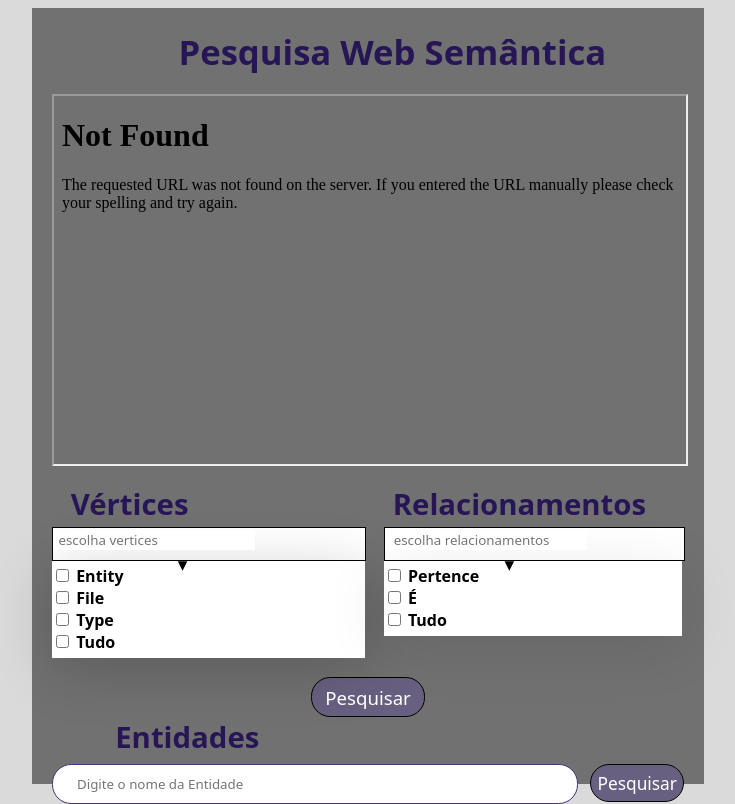
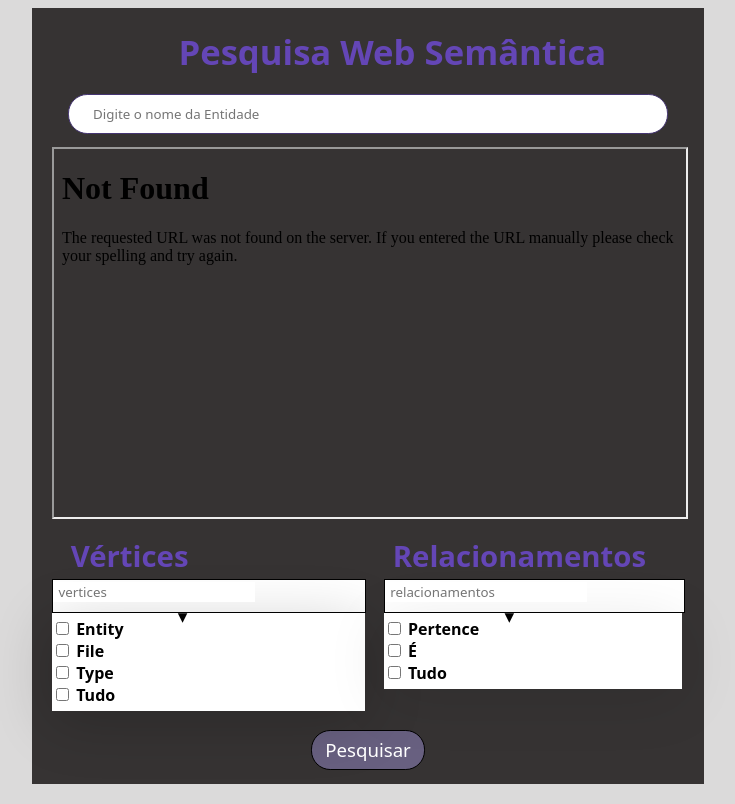
Before and after one commit to Mandree29/tcc, a Flask app: template templates/index.html in a window 1280 px wide. Shown: the whole page, without its empty margins (272-1007 px from the left). Run offline with Flask 3, Linux system fonts and the light colour scheme; the template is opened without the code that fills it, so the values that code supplies are empty.

Commit message:
mudança de cor

```diff
--- a/grafo.html
+++ b/grafo.html
@@ -12,7 +12,7 @@
 <style type="text/css">
 
         #mynetwork {
-            width: 500px;
+            width: 600;
             height: 500px;
             background-color: #ffffff;
             border: 1px solid lightgray;
@@ -25,7 +25,7 @@
             position:absolute;
             top:0px;
             left:0px;
-            width: 500px;
+            width: 600;
             height: 500px;
             background-color:rgba(200,200,200,0.8);
             -webkit-transition: all 0.5s ease;
--- a/grafos/grafo.html
+++ b/grafos/grafo.html
@@ -2,6 +2,7 @@
 <head>
 <link rel="stylesheet" href="https://cdn.jsdelivr.net/npm/vis-network@latest/styles/vis-network.css" type="text/css" />
 <script type="text/javascript" src="https://cdn.jsdelivr.net/npm/vis-network@latest/dist/vis-network.min.js"> </script>
+<link rel="stylesheet" href="grafostyle.css">
 <center>
 <h1></h1>
 </center>
@@ -12,7 +13,7 @@
 <style type="text/css">
 
         #mynetwork {
-            width: 500px;
+            width: 1600px;
             height: 500px;
             background-color: #ffffff;
             border: 1px solid lightgray;
--- a/static/style.css
+++ b/static/style.css
@@ -13,7 +13,7 @@ main{
     width: 50%;
     padding: 20px;
     /* margin-top: 12%; */
-    background-color: rgba(10, 10, 10, 0.5);
+    background-color: rgb(54, 51, 51);
     /* box-shadow: 1px 2px 1px black; */
     /* border-radius: 1%; */
     height: 92vh;
@@ -27,7 +27,7 @@ h1{
     margin-bottom: 3%;
     font-size: 26pt;
     padding: 0;
-    color: #271655;
+    color: #6446b6;
 }
 
 h3{
@@ -35,7 +35,7 @@ h3{
     margin-left: 3%;
     font-size: 22pt;
     margin-top: 0;
-    color: #271655;
+    color: #6446b6;
 
 
 }
--- a/templates/index.html
+++ b/templates/index.html
@@ -5,18 +5,27 @@
     <meta http-equiv="X-UA-Compatible" content="IE=edge">
     <meta name="viewport" content="width=device-width, initial-scale=1.0">
     <link rel="stylesheet" href="..\static\style.css">
+    <link rel="stylesheet" href="../static/media.css">
     <title>Pesquisa Grafo</title>
 </head>
 <body>
     <main>
     <h1>Pesquisa Web Semântica</h1>
+    <form action="pesquisa2" method="get" id="form_2">
+        <label for="valor" class="form-label" id="form2">
+            <input type="text" name="val" placeholder="Digite o nome da Entidade" class="form-control" id="nomes">
+            <!-- <input type="submit" value="Pesquisar" class="btn btn-primary" id="btn2"> -->
+        </label>
+        <ul id="caixa_nomes"></ul>
+        </form>
+
     <iframe  width="100%" height="50%" frameborder="1" scrolling="auto" id="iframe"></iframe>
     <section>
     <form action="/pesquisa" id="form_1">
     <div class="select_vertice">
         <h3 id="tit_vert">Vértices</h3>
         <div class="campo_selecao">
-            <input type="text" placeholder=" escolha vertices" id="select_input" class="seletor_input" value="" name="vertice">
+            <input type="text" placeholder=" vertices" id="select_input" class="seletor_input" value="" name="vertice">
             <span class="seta_baixo"> &blacktriangledown;</span>
         </div>
 <!---lista dos checkboxes para caixa de seleção multipla-->
@@ -43,7 +52,7 @@
     <div class="select_rel">
         <h3 id="tit_rel">Relacionamentos</h3>
         <div class="campo_selecao2">
-        <input type="text" placeholder="  escolha relacionamentos" id="rel_id" class="rel_class" value="" name="relacionamento" >
+        <input type="text" placeholder=" relacionamentos" id="rel_id" class="rel_class" value="" name="relacionamento" >
         <span class="seta_baixo2"> &blacktriangledown;</span>
         </div>
 
@@ -67,15 +76,6 @@
 </section>
     <input type="submit" value="Pesquisar" class="btn btn-primary" id="btn">
 </form>
-
-<form action="pesquisa2" method="get" id="form_2">
-<h3 id="tit_entidades">Entidades</h3>
-<label for="valor" class="form-label" id="form2">
-    <input type="text" name="val" placeholder="Digite o nome da Entidade" class="form-control" id="nomes">
-    <input type="submit" value="Pesquisar" class="btn btn-primary" id="btn2">
-</label>
-<ul id="caixa_nomes"></ul>
-</form>
 </main>
     <script src="..\static\script.js"></script>
     <script src="..\static\script2.js"></script>
```
Also changed, not shown: grafos/graph.py (+13 -13 lines).
